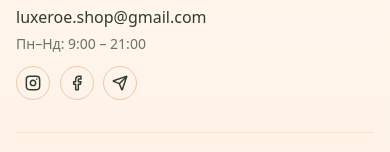
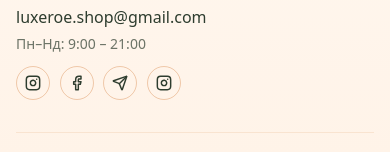
Before and after one commit to ihorhnennyi/luxeroe-site, a React (Vite) app: page /cart in a window 390 px wide. Shown: the part 635-787 px from the top of the page. Built offline with nearby package versions, Linux system fonts and the light colour scheme; no server answers.

Commit message:
update mobile menu 1

```diff
--- a/src/data/socials.ts
+++ b/src/data/socials.ts
@@ -1,11 +1,20 @@
 export type SocialLink = {
   label: string
   href: string
-  icon: 'instagram' | 'facebook' | 'telegram'
+  icon: 'instagram' | 'facebook' | 'telegram' | 'tiktok'
 }
 
 export const SOCIALS: SocialLink[] = [
-  { label: 'Instagram', href: 'https://instagram.com/', icon: 'instagram' },
-  { label: 'Facebook', href: 'https://facebook.com/', icon: 'facebook' },
-  { label: 'Telegram', href: 'https://t.me/', icon: 'telegram' }
+  { label: 'Instagram', href: 'https://www.instagram.com/luxe.roe', icon: 'instagram' },
+  {
+    label: 'Facebook',
+    href: 'https://www.facebook.com/profile.php?id=61575086133995',
+    icon: 'facebook'
+  },
+  { label: 'Telegram', href: 'https://t.me/luxeroem', icon: 'telegram' },
+  {
+    label: 'TikTok',
+    href: 'https://www.tiktok.com/@luxe.roe?_t=ZM-90toSRjMAoq&_r=1',
+    icon: 'tiktok'
+  }
 ]
```
